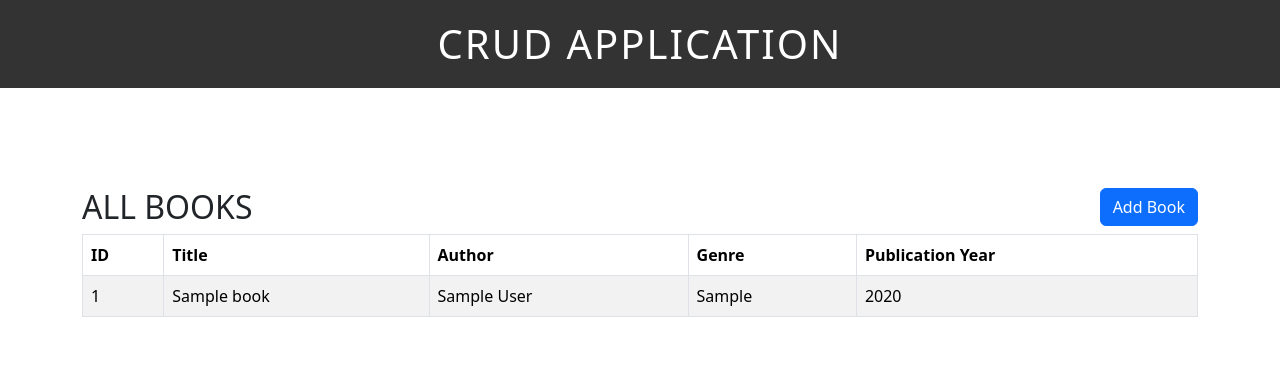
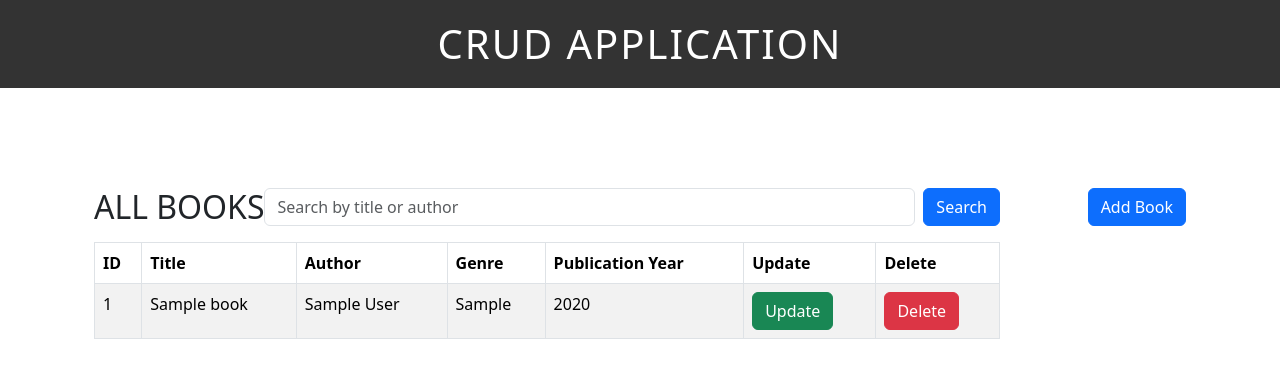
Before and after one commit to boipatrick/CRUD-APP, a PHP site: page / in a window 1280 px wide. Shown: the top 378 px of the page. Run offline with PHP 8.4, Linux system fonts and the light colour scheme; tables that the repository leaves empty or names only in its code hold one stand-in row (values such as "Sample post").

Commit message:
crud-app

```diff
--- a/index.php
+++ b/index.php
@@ -1,13 +1,39 @@
 <?php
 include("header.php");
 include("db.php");
+
+// Check if the form is submitted
+if(isset($_GET['query'])) {
+    $search_query = $_GET['query'];
+
+    // Construct SQL query for search
+    $query = "SELECT * FROM `books` WHERE title LIKE '%$search_query%' OR author LIKE '%$search_query%'";
+    $result = mysqli_query($con, $query);
+
+    if (!$result) {
+        die("QUERY FAILED: " . mysqli_error($con));
+    }
+} else {
+    // If no search query, retrieve all books
+    $query = "SELECT * FROM `books`";
+    $result = mysqli_query($con, $query);
+}
+
 ?>
+
+<div class="container mt-5">
+    <div class="row">
+        <div class="col-md-10">
             <div class="box-1">
                 <h2>ALL BOOKS</h2>
-        <button class="btn btn-primary" data-bs-toggle="modal" data-bs-target="#exampleModal">Add Book</button>
+                <!-- Search Form -->
+                <form class="d-flex" action="index.php" method="GET">
+                    <input class="form-control me-2" type="search" name="query" placeholder="Search by title or author" aria-label="Search">
+                    <button class="btn btn-primary" type="submit">Search</button>
+                </form>
             </div>
 
-    <table class="table table-hover table-bordered table-striped">
+            <table class="table table-hover table-bordered table-striped mt-3">
                 <thead>
                     <tr>
                         <th>ID</th>
@@ -15,21 +41,13 @@ include("db.php");
                         <th>Author</th>
                         <th>Genre</th>
                         <th>Publication Year</th>
+                        <th>Update</th>
+                        <th>Delete</th>
                     </tr>
                 </thead>
                 <tbody>
                     <?php
-
-
-            $query = "select * from books";
-
-
-            $result = mysqli_query($con, $query);
-
-            if (!$result) {
-                die("QUERY FAILED". mysqli_error($con));
-            }
-            else {
+                    if (mysqli_num_rows($result) > 0) {
                         while($row = mysqli_fetch_array($result)) {
                             ?>
                             <tr>
@@ -38,58 +56,58 @@ include("db.php");
                                 <td><?php echo $row["author"]; ?></td>
                                 <td><?php echo $row["genre"]; ?></td>
                                 <td><?php echo $row["publication_year"]; ?></td>
+                                <td><a href="update.php?id=<?php echo $row["id"];?>" class="btn btn-success">Update</a></td>
+                                <td><a href="delete.php?id=<?php echo $row["id"];?>" class="btn btn-danger">Delete</a></td>
                             </tr>
-
                             <?php
                         }
+                    } else {
+                        echo "<tr><td colspan='7'>No results found.</td></tr>";
                     }
-
-
-
-
-
                     ?>
-
                 </tbody>
             </table>
+        </div>
+        <div class="col-md-2">
+            <div class="box-1">
+                <button class="btn btn-primary btn-block" data-bs-toggle="modal" data-bs-target="#exampleModal">Add Book</button>
+            </div>
+        </div>
+    </div>
+</div>
+
 <!-- Modal -->
-    <form action="">
+<form action="data.php" method="post">
     <div class="modal fade" id="exampleModal" tabindex="-1" role="dialog" aria-labelledby="exampleModalLabel" aria-hidden="true">
         <div class="modal-dialog" role="document">
             <div class="modal-content">
                 <div class="modal-header">
-        <h5 class="modal-title" id="exampleModalLabel"> New Book Entry</h5>
+                    <h5 class="modal-title" id="exampleModalLabel">New Book Entry</h5>
                     <button type="button" class="close" data-dismiss="modal" aria-label="Close">
                         <span aria-hidden="true">&times;</span>
                     </button>
                 </div>
                 <div class="modal-body">
-
                     <div class="form-group">
                         <label for="b_title">Title</label>
                         <input type="text" name="b_title" class="form-control">
-
                     </div>
                     <div class="form-group">
                         <label for="a_name">Author</label>
                         <input type="text" name="a_name" class="form-control">
-
                     </div>
                     <div class="form-group">
                         <label for="b_genre">Genre</label>
                         <input type="text" name="b_genre" class="form-control">
-
                     </div>
                     <div class="form-group">
                         <label for="p_year">Publication Year</label>
                         <input type="number" name="p_year" class="form-control">
-
                     </div>
-
                 </div>
                 <div class="modal-footer">
                     <button type="button" class="btn btn-secondary" data-dismiss="modal">Close</button>
-        <button type="button" class="btn btn-success">Add Book</button>
+                    <input type="submit" class="btn btn-success" name="add_book" value="ADD">
                 </div>
             </div>
         </div>
--- a/styles.css
+++ b/styles.css
@@ -17,3 +17,8 @@
 .container{
     margin-top: 100px;
 }
+
+h6{
+    text-align: center ;
+    color: red;
+}
```
Also changed, not shown: data.php (added, +36 -0 lines), delete.php (added, +20 -0 lines), search.php (added, +28 -0 lines), update.php (added, +80 -0 lines). Lines whose indentation alone changed are shown as unchanged.
